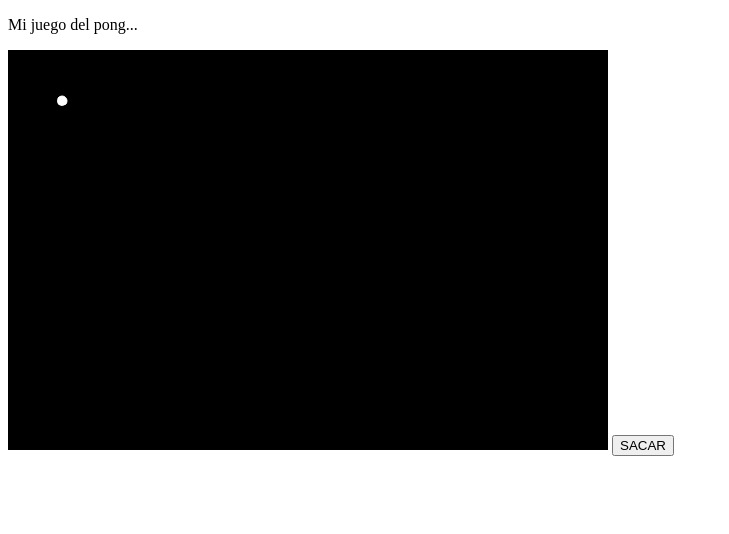
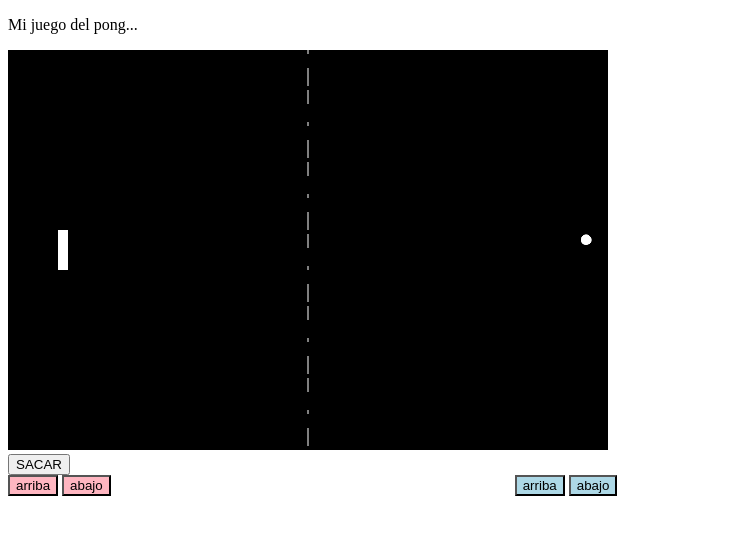
Before and after one commit to martaquintana/2018-19-CSAAI-Pong, a plain HTML site: page pong-01.html in a window 1280 px wide. Both pictures are taken after a click on the button "SACAR". Shown: the whole page, without its empty margins (0-729 px from the left). Drawn offline with Linux system fonts and the light colour scheme.

Commit message:
Añadiendo movimiento pala

```diff
--- a/pong-01.css
+++ b/pong-01.css
@@ -1,3 +1,14 @@
 #display {
   background-color: black;
 }
+
+#arriba, #abajo {
+  background-color: lightpink;
+}
+
+#arriba2, #abajo2 {
+  background-color: lightblue;
+}
+#arriba2 {
+  margin-left: 400px;
+}
--- a/pong-01.html
+++ b/pong-01.html
@@ -9,6 +9,12 @@
   <body onload="main();">
     <p>Mi juego del pong...</p>
     <canvas id="display"></canvas>
+    <br>
     <button type="button" id="sacar">SACAR</button>
+    <br>
+    <button type="button" id="arriba">arriba</button>
+    <button type="button" id="abajo">abajo</button>
+    <button type="button" id="arriba2">arriba</button>
+    <button type="button" id="abajo2">abajo</button>
   </body>
 </html>
--- a/pong-01.js
+++ b/pong-01.js
@@ -6,14 +6,6 @@ function main()
   canvas.width = 600;
   canvas.height = 400;
   var ctx = canvas.getContext("2d");
-  window.onkeydown = (e) => {
-    e.preventDefault();
-    console.log(e.key)
-    if(e.key =='a'){
-      console.log("Tecla a apretada");
-    }
-  }
-
   //-- Raquetas
   ctx.fillStyle = 'white';
   ctx.fillRect(50,canvas.height/2-20, 10, 40)
@@ -69,28 +61,113 @@ function main()
       ctx.stroke()
       ctx.fillStyle = 'white';
       ctx.fill()
+
+      //Lineacentral
+      ctx.setLineDash([4, 14, 18]);
+      ctx.moveTo(canvas.width/2, 0);
+      ctx.lineTo(canvas.width/2,canvas.height);
+      ctx.strokeStyle = 'white';
+      ctx.stroke();
+
+
     },
     update: function(){
+      if(this.x + this.vx > canvas.width- 5 || this.x + this.vx < 5) {
+        this.vx = -this.vx;
+      }
+      if(this.y + this.vy > canvas.height-5 || this.y + this.vy < 5) {
+        this.vy = -this.vy;
+      }
       this.x=this.x+this.vx;
       this.y=this.y+this.vy;
     },
 
+  };
+  ///
+  var pala1 = {
+    x_init:50,
+    y_init:canvas.height/2-20,
+    x:0,
+    y:0,
+    vy:20,
+    ctx:null,
+    anchura:10,
+    altura:40,
+    reset: function(){
+      this.x= this.x_init;
+      this.y= this.y_init;
+    },
+    init : function(ctx){
+      this.reset();
+      this.ctx= ctx;
+    },
+
+    draw : function(){
+      ctx.fillStyle = 'white';
+      ctx.fillRect(this.x,this.y, this.anchura, this.altura)
+      ctx.fill()
+    },
+    update: function(){
+      var arriba = document.getElementById('arriba');
+      var abajo = document.getElementById('abajo');
+      var hey;
+      arriba.onclick = ()=>{  moverpala('87'); }
+      abajo.onclick = ()=>{  moverpala('83'); }
+      window.onkeydown = (e) => {
+        e.preventDefault();
+        console.log(e.keyCode)
+
+        //Numero del espacio para poder sacar dando al espacio o boton sacar
+      if(e.keyCode == '87'|| e.keyCode == '83'){  moverpala(e.keyCode); }
       }
+      console.log(this.y)
+      function moverpala(e){
+        if(e =='87' && pala1.y >pala1.altura/20){
+        pala1.y-=pala1.vy
+        }
+        if(e == '83'){
+          if(pala1.y != canvas.height-40){
+            pala1.y+=pala1.vy
+          }
+        }
+      }
+    },
+  }
+  ///
   bola.init(ctx);
   bola.draw();
+  pala1.init(ctx);
+  pala1.draw();
+
   var timer = null;
   var sacar = document.getElementById('sacar');
-  sacar.onclick = () => {
+  var e;
+  sacar.onclick = ()=>{  moverbola(); }
+  window.onkeydown = (e) => {
+    e.preventDefault();
+    console.log(e.keyCode)
+
+    //Numero del espacio para poder sacar dando al espacio o boton sacar
+  if(e.keyCode == '32'){  moverbola(); }
+
+}
+  function moverbola(){
+      bola.init(ctx);
+      bola.draw();
+      pala1.init(ctx);
+      pala1.draw();
       console.log("Sacar Click")
       //Lanzar el timer si no estaba lanzado antes.
       if(!timer){
           timer = setInterval(()=>{
           //--Actualizar la bola
           bola.update()
+          pala1.update()
           //--Borrar canvas
           ctx.clearRect(0,0,canvas.width,canvas.height);
           //--Dibujar la bola
           bola.draw()
+          pala1.draw()
           //--Condiciones de terminacion
           if(bola.x>canvas.width){
               clearInterval(timer)
```
Lines whose indentation alone changed are shown as unchanged.
